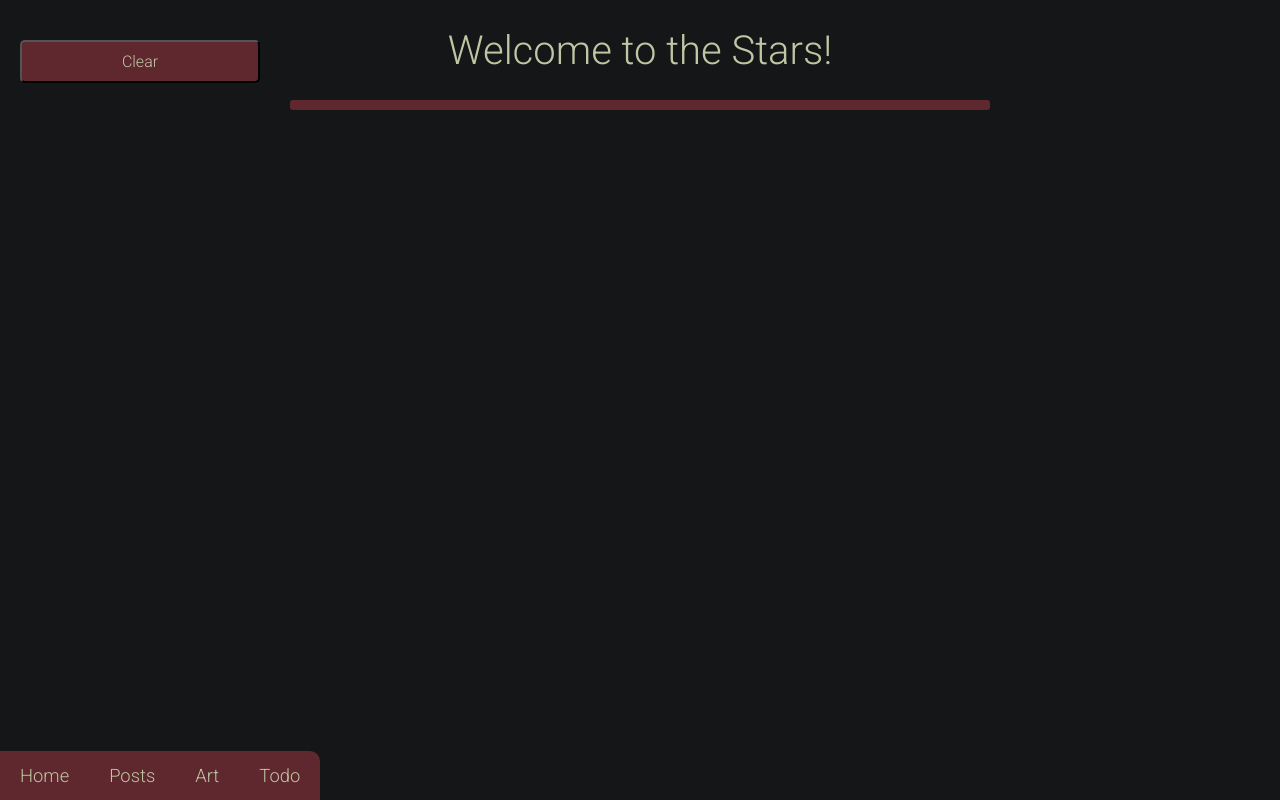
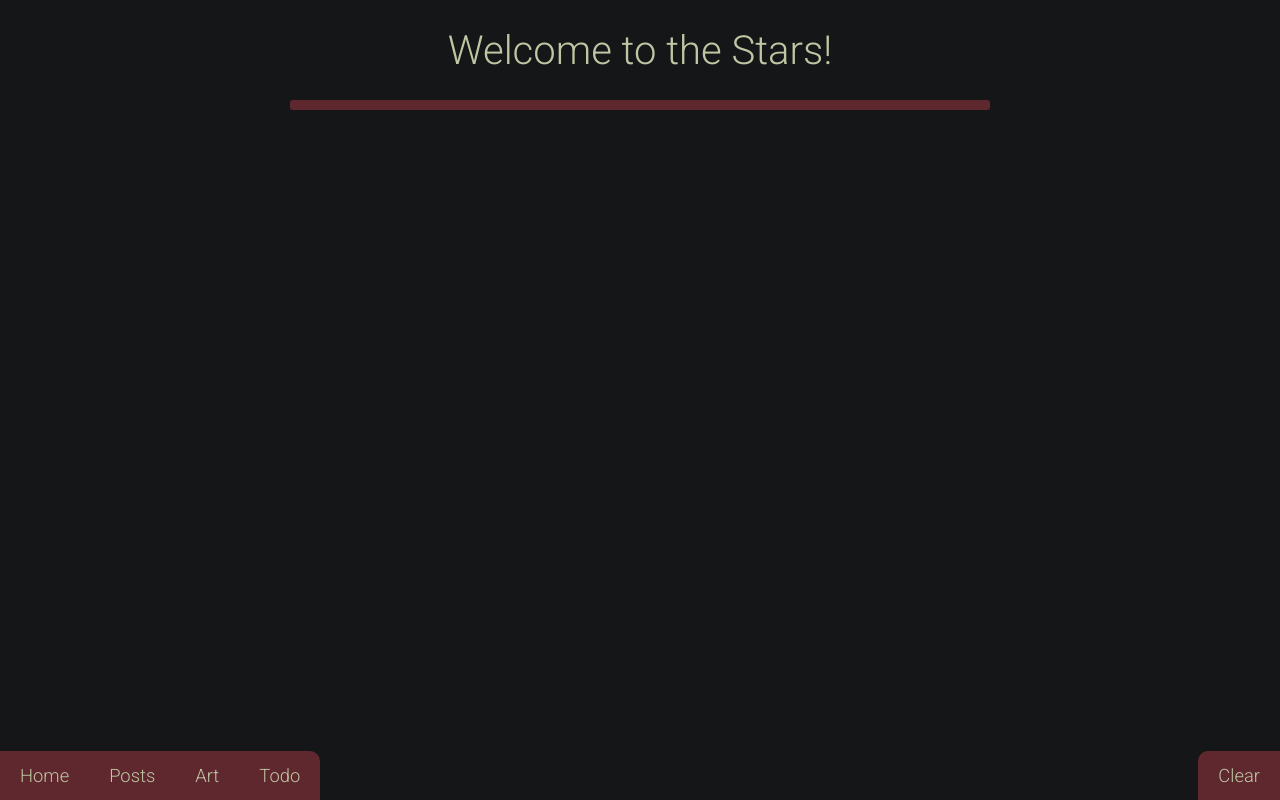
Before and after one commit to VenaMaybe/first_flask_site, a Flask app: page /art/ in a window 1280 px wide. Run offline with Flask 3, Linux system fonts and the light colour scheme.

Commit message:
Fixed clear button and art css styling

```diff
--- a/static/css/style.css
+++ b/static/css/style.css
@@ -30,6 +30,11 @@ body {
     padding: 0;
     background-color: var(--background-color);
     color: var(--text-color);
+    scrollbar-color: var(--secondary-color) #00000000; /* thumb and track colors */
+}
+
+::-webkit-scrollbar-thumb:active {
+    background: var(--secondary-color);
 }
 
 button,
@@ -265,7 +270,7 @@ form {
     user-select: none;
 }
 
-.navbar a {
+.navbar a, .clear-button {
     float: left; /* Align links to the left side of navbar */
     display: block; /* Display links as blocks */
     color: var(--text-color); /* White text color */
@@ -274,13 +279,37 @@ form {
     text-decoration: none; /* Remove underlines from links */
 }
 
-.navbar a:hover {
+.navbar a:hover, .clear-button {
     background-color: var(--accent-color); /* Light grey background on hover */
     color: var(--text-color); /* Black text color on hover */
 }
 
+.bottom-right-navbar {
+    background-color: var(--secondary-color);
+    overflow: hidden;
+    position: fixed; /* Keeps the navbar fixed on the screen */
+    bottom: 0; /* Distance from the bottom edge of the viewport */
+    right: 0px; /* Distance from the right edge of the viewport */
+    z-index: 200; /* Ensures it stays on top of other content */
+    border-top-left-radius: 10px; /* Rounded corners for the navbar */
+    user-select: none;
+}
+
+.clear-button {
+    background-color: var(--secondary-color);
+    color: var(--text-color);
+    border: none; /* Adjust based on design */
+    font-size: 100%;;
+    border-top-left-radius: 10px; /* Rounded corners for the navbar */
+    text-align: center;
+    cursor: pointer; /* Ensures it appears clickable */
+}
+
+.clear-button:hover {
+    background-color: var(--accent-color);
+}
+
 #clearCanvas {
-    position: absolute;
     top: 20px;
     left: 20px;
     z-index: 100; /* Ensure it's above the canvas */
@@ -316,7 +345,7 @@ form {
     .button {
         width: 75%;
     }
-    .navbar a {
+    .navbar a, .clear-button {
         padding: 0.625rem 0.875rem; /* 10px 14px converted to rem */
     }
 }
@@ -332,7 +361,7 @@ form {
     .button {
         width: 90%;
     }
-    .navbar a {
+    .navbar a, .clear-button {
         padding: 0.5rem 0.625rem; /* 8px 10px converted to rem */
     }
 }
--- a/templates/art.html
+++ b/templates/art.html
@@ -5,9 +5,11 @@
 		Welcome to the Stars!
 	</div>
 	<hr>
-	<button id="clearCanvas" class="button">Clear</button>
 	<div id="canvasContainer">
 		<canvas id="paintCanvas"></canvas>
 	</div>
+	<div class="bottom-right-navbar">
+        <button id="clearCanvas" class="clear-button">Clear</button>
+    </div>
 	<script type="module" src="{{ url_for('static', filename='js/art_main.js') }}"></script>
 {% endblock %}
```
